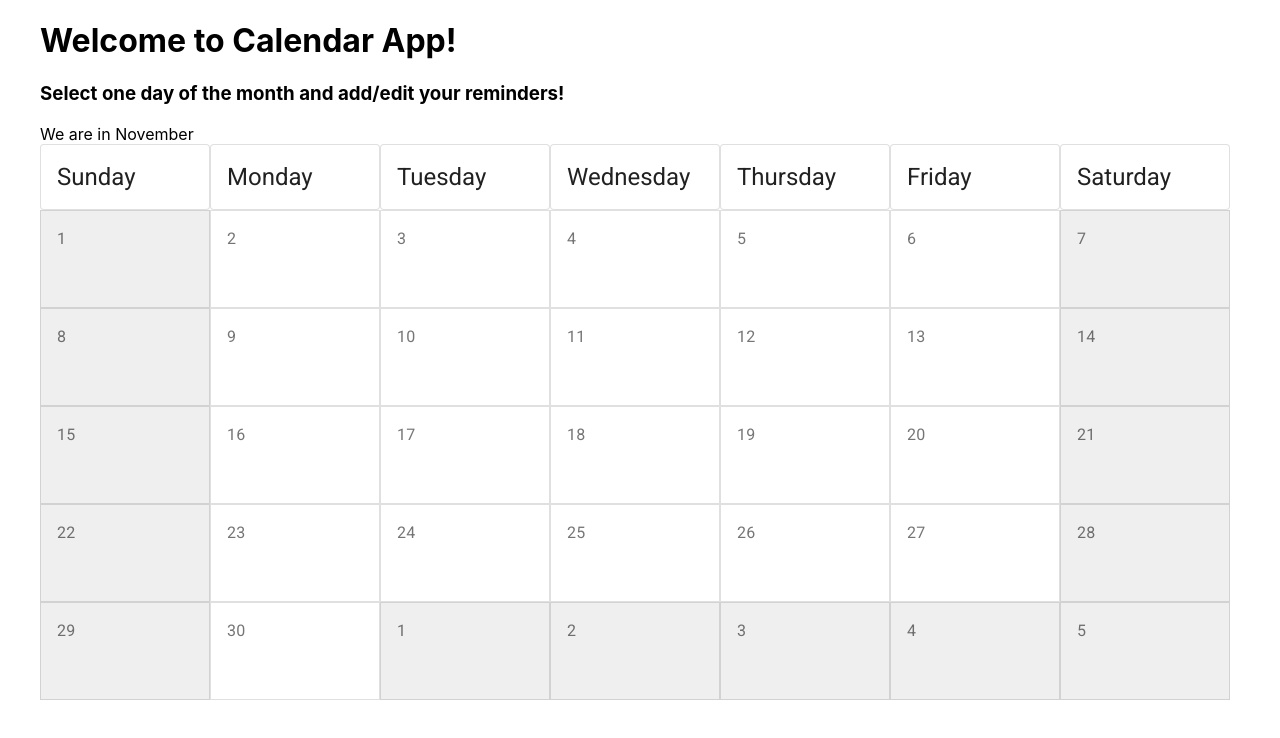
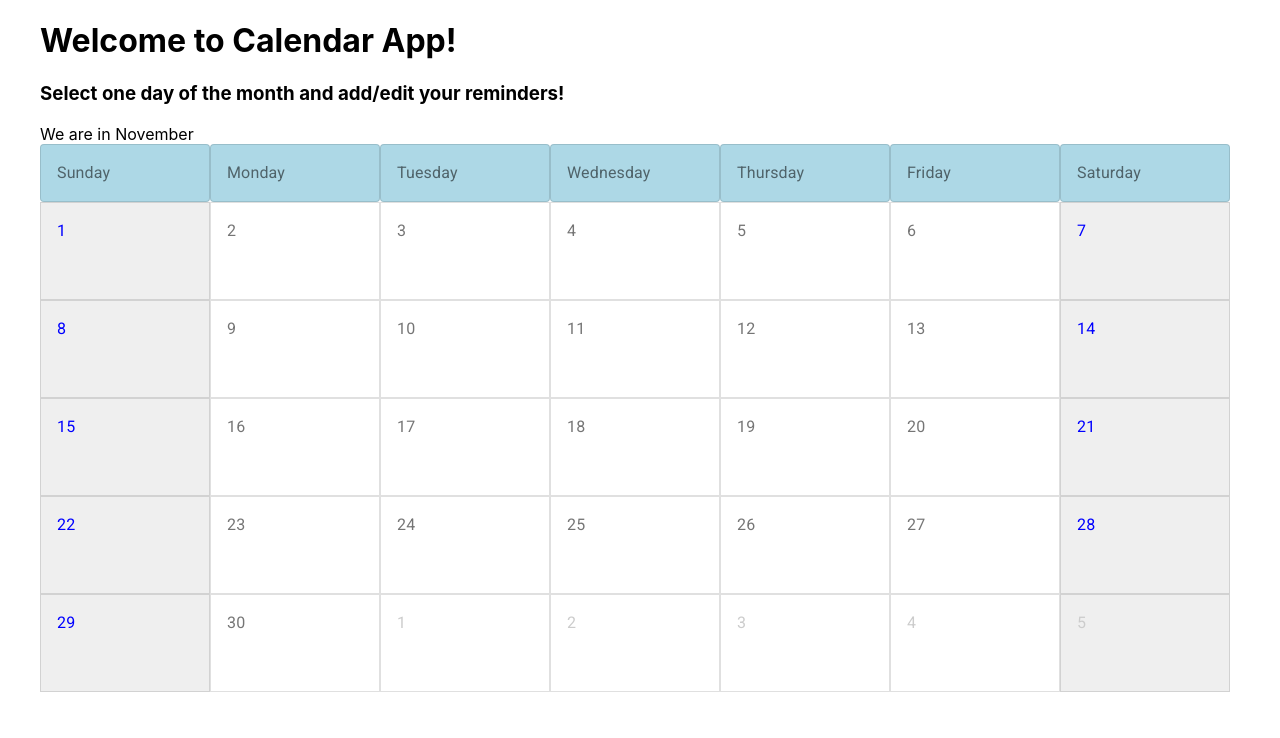
Before and after one commit to andregodoy0/calendar-app, a React (Create React App) app: page / in a window 1280 px wide. Shown: the top 738 px of the page. Built offline with nearby package versions, Linux system fonts and the light colour scheme.

Commit message:
General Improvements

```diff
--- a/package.json
+++ b/package.json
@@ -15,6 +15,8 @@
     "@types/react-dom": "^17.0.0",
     "classnames": "^2.2.6",
     "install": "^0.13.0",
+    "lodash": "^4.17.20",
+    "material-ui-color-picker": "^3.5.1",
     "moment": "^2.29.1",
     "node-sass": "4.14",
     "react": "^17.0.1",
--- /dev/null
+++ b/src/AddReminderModal.tsx
@@ -0,0 +1,50 @@
+import React from 'react';
+import { Moment } from 'moment'
+import { Paper, TextField } from '@material-ui/core';
+import ColorPicker from 'material-ui-color-picker'
+
+interface AddReminderModalProps {
+    dayOfMonth: Moment
+}
+const AddReminderModal: React.FunctionComponent<AddReminderModalProps> = ({dayOfMonth}) => {
+    return (
+        <Paper>
+            <h2>Create new reminder:</h2>
+            <form noValidate autoComplete="off">
+                <TextField
+                    fullWidth
+                    type='text'
+                    label='Remind me to'
+                />
+                <label>on {dayOfMonth.format('MMM DD')} at</label>
+                <TextField
+                    id='time'
+                    label='time'
+                    type="time"
+                    defaultValue={dayOfMonth.format("HH:MM")}
+                    InputLabelProps={{
+                        shrink: true,
+                    }}
+                    inputProps={{
+                        step: 1500, // 15 min
+                    }}
+                />
+                <TextField
+                    fullWidth
+                    type='text'
+                    label='City'
+                />
+                <ColorPicker
+                    name='color'
+                    defaultValue='#000'
+                    // value={this.state.color} - for controlled component
+                    onChange={color => console.log(color)}
+
+                />
+            </form>
+
+        </Paper>
+    )
+}
+
+export default AddReminderModal
--- a/src/Calendar.scss
+++ b/src/Calendar.scss
@@ -5,9 +5,38 @@
     .calendar-day {
         // each cell has 1/7 of available width
         flex-basis: 14%;
+        cursor: pointer;
 
-        &.grayed-out {
-            background-color: #EFEFEF;
+        &.header {
+            background-color: lightblue;
+            cursor: unset;
+        }
+
+        &.is-weekend {
+            background-color: #efefef;
+
+            .MuiTypography-colorTextSecondary {
+                color: blue;
+            }
+        }
+
+        &.is-other-month .MuiTypography-colorTextSecondary {
+            color: #cccccc;
         }
     }
 }
+
+.new-reminder-modal {
+    display: flex;
+    justify-content: center;
+    align-items: center;
+
+    .MuiDialogContent-root {
+        max-width: 700px;
+        max-height: 500px;
+
+        .MuiPaper-root {
+            padding: 24px;
+        }
+    }
+}
--- a/src/Calendar.tsx
+++ b/src/Calendar.tsx
@@ -1,17 +1,16 @@
 import React, { useState } from 'react'
 import moment, { Moment } from 'moment'
 import classnames from 'classnames'
+import { Grid, Card, CardHeader, CardContent, Modal, DialogContent} from '@material-ui/core'
 
 import './Calendar.scss';
-import { Grid, Card, CardHeader, CardContent, Modal, DialogContent} from '@material-ui/core'
-import ReminderList from './ReminderList';
-// import AddCircleRoundedIcon from '@material-ui/icons/AddCircleRounded'
+import AddReminderModal from './AddReminderModal';
 
 function Calendar() {
     const [isModalOpen, setModalOpen] = useState(false)
     const [newReminderDay, setReminderDay] = useState(moment())
 
-    const handleClose = () => {
+    const handleModalClose = () => {
         setModalOpen(false)
     }
     const createNewTask = (day: Moment) => {
@@ -24,7 +23,7 @@ function Calendar() {
         const columns = ['Sunday', 'Monday', 'Tuesday', 'Wednesday', 'Thursday', 'Friday', 'Saturday']
         return columns.map(dayOfWeek => (
             <Card variant='outlined' className='header calendar-day' key={ dayOfWeek }>
-                <CardHeader title={ dayOfWeek } fontSize='small' />
+                <CardHeader subheader={ dayOfWeek } size='small' margin='dense' />
             </Card>
         ))
     }
@@ -36,7 +35,8 @@ function Calendar() {
                 square
                 className={ classnames(
                     'calendar-day',
-                    {'grayed-out': !calendarDay.isSame(moment(), 'month') || dayOfWeek === 0 || dayOfWeek === 6}
+                    {'is-weekend': dayOfWeek === 0 || dayOfWeek === 6},
+                    {'is-other-month': !calendarDay.isSame(moment(), 'month')},
                 ) }
                 key={ calendarDay.format('YYYYMMDD') }
             >
@@ -48,9 +48,6 @@ function Calendar() {
                     onClick={() => createNewTask(calendarDay)}
                 >
                 </CardContent>
-                    {/* <IconButton aria-label="Create new task">
-                        <AddCircleRoundedIcon />K
-                    </IconButton> */}
             </Card>
         )
     }
@@ -82,12 +79,13 @@ function Calendar() {
         <div>
             <Modal
                 open={isModalOpen}
-                onClose={handleClose}
+                onClose={handleModalClose}
+                className='new-reminder-modal'
                 aria-labelledby="new-reminder"
                 aria-describedby="add-new-reminder"
             >
                 <DialogContent>
-                    <ReminderList
+                    <AddReminderModal
                         dayOfMonth={newReminderDay}
                     />
                 </DialogContent>
--- a/src/ReminderList.tsx
+++ /dev/null
@@ -1,22 +0,0 @@
-import React from 'react';
-import { Moment } from 'moment'
-import { Input, Paper, TextField } from '@material-ui/core';
-
-interface ReminderListProps {
-    dayOfMonth: Moment
-}
-const ReminderList: React.FunctionComponent<ReminderListProps> = ({dayOfMonth}) => {
-    return (
-        <Paper>
-            <h2>Create new reminder for {dayOfMonth.format('MMM DD')}:</h2>
-            <form noValidate autoComplete="off">
-                <label>Reminder:</label><TextField fullWidth type='text' />
-                <label>Color:</label><Input type='text' />
-                <label>City:</label><Input type='text' />
-            </form>
-
-        </Paper>
-    )
-}
-
-export default ReminderList
```
Also changed, not shown: src/Reminder.tsx (added, +12 -0 lines), public/manifest.json, 1 other file (tests, documents, lock files or other folders).
